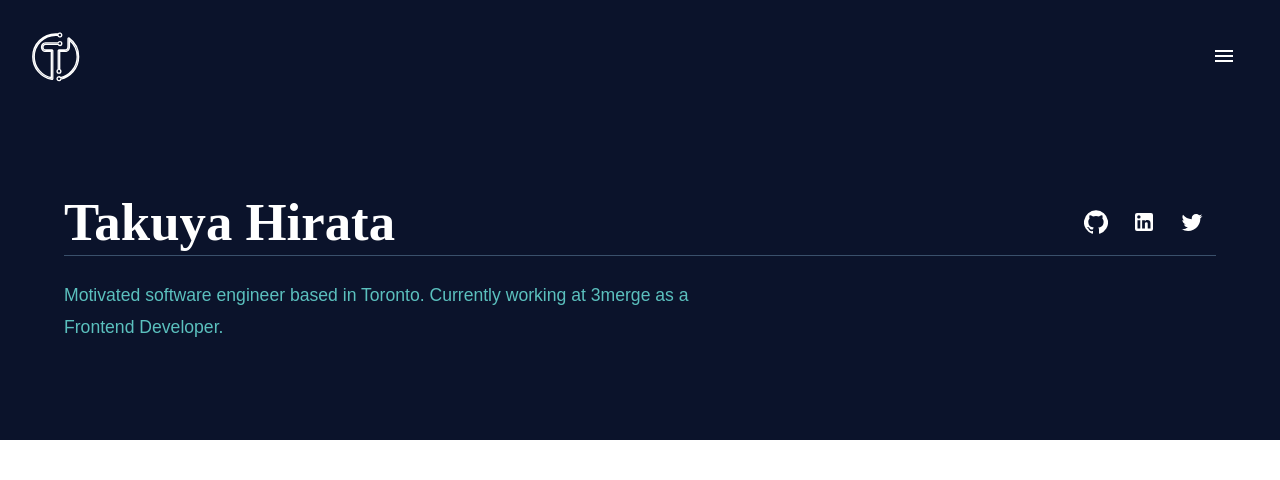
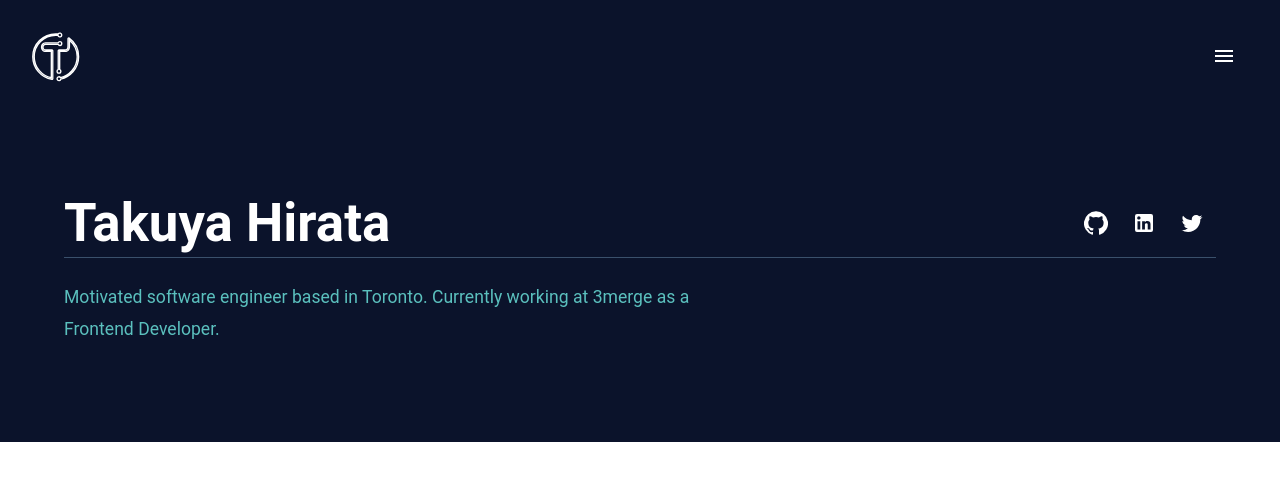
Before and after one commit to takuyahirata23/portfolio-v3, a Next.js app: page /profile in a window 1280 px wide. Shown: the top 480 px of the page. Built offline with nearby package versions, Linux system fonts and the light colour scheme; what fp-ts would draw is missing.

Commit message:
feat: new landing page

```diff
--- a/package.json
+++ b/package.json
@@ -16,7 +16,8 @@
     "react": "17.0.1",
     "react-dom": "17.0.1",
     "typeface-cormorant-garamond": "^1.1.13",
-    "typeface-proza-libre": "^1.1.13"
+    "typeface-proza-libre": "^1.1.13",
+    "typeface-roboto": "^1.1.13"
   },
   "devDependencies": {
     "@types/node": "^14.14.31",
--- a/src/components/Banner/Banner.tsx
+++ b/src/components/Banner/Banner.tsx
@@ -1,9 +1,11 @@
 import { useState, useLayoutEffect } from 'react'
-import { Box, Typography } from '@material-ui/core'
+import { Box, Typography, IconButton } from '@material-ui/core'
 import KeyboardArrowDownIcon from '@material-ui/icons/KeyboardArrowDown'
-import { IconButton } from '../../elements'
+// import { IconButton } from '../../elements'
 import { getHeightIO } from '../../utils/functions'
 import useStyles from './useStyles'
+
+const joinClassNames = (...classNames) => classNames.join(' ')
 
 export default function Banner() {
   const [height, setHeight] = useState<any>(undefined)
@@ -29,22 +31,22 @@ export default function Banner() {
   const cls = useStyles({ height })
 
   return (
-    <Box
-      display="flex"
-      justifyContent="center"
-      flexDirection="column"
-      alignItems="center"
-      className={cls.wrapper}
-    >
-      <Typography color="textSecondary" gutterBottom>
-        compose(getTodo, wave, sayHello)(Takuya)
-      </Typography>
-      <Typography variant="h1" color="textPrimary">
-        Hello👋 I write code
-      </Typography>
-      <IconButton onClick={scroll}>
-        <KeyboardArrowDownIcon />
-      </IconButton>
+    <Box className={joinClassNames(cls.flex, cls.wrapper)}>
+      <Box className={joinClassNames(cls.flex, cls.underlay)}>
+        <Typography variant="body2">HELLO</Typography>
+      </Box>
+      <Box className={joinClassNames(cls.flex, cls.profileWrapper)}>
+        <div className={cls.h1Wrapper}>
+          <Typography variant="h1" color="textPrimary">
+            I write code
+          </Typography>
+          <Box className={joinClassNames(cls.flex, cls.arrow)}>
+            <IconButton onClick={scroll}>
+              <KeyboardArrowDownIcon fontSize="large" />
+            </IconButton>
+          </Box>
+        </div>
+      </Box>
     </Box>
   )
 }
--- a/src/components/Banner/useStyles.ts
+++ b/src/components/Banner/useStyles.ts
@@ -1,5 +1,48 @@
 import makeStyles from '@material-ui/core/styles/makeStyles'
 
-export default makeStyles(({ breakpoints }) => ({
-  wrapper: ({ height }) => ({ height }),
+type Args = {
+  height: number
+}
+
+export default makeStyles(({ breakpoints, typography }) => ({
+  flex: {
+    display: 'flex',
+    alignItems: 'center',
+    justifyContent: 'center',
+  },
+  wrapper: ({ height }: Args) => ({
+    height,
+    position: 'relative',
+  }),
+  underlay: {
+    position: 'absolute',
+    top: 0,
+    left: 0,
+    right: 0,
+    bottom: 0,
+  },
+  profileWrapper: {
+    flexDirection: 'column',
+    position: 'relative',
+  },
+  name: {
+    lineHeight: 1.2,
+    fontWeight: typography.fontWeightLight,
+  },
+  h1Wrapper: {
+    position: 'relative',
+  },
+  arrow: {
+    position: 'absolute',
+    top: 70,
+    left: 0,
+    right: 0,
+    flexDirection: 'column',
+    [breakpoints.up('md')]: {
+      top: 120,
+    },
+    [breakpoints.up('lg')]: {
+      top: 150,
+    },
+  },
 }))
--- a/src/elements/Layout/Layout.tsx
+++ b/src/elements/Layout/Layout.tsx
@@ -17,8 +17,8 @@ export default function Layout({
   const padding = py ? [3, 5, 8, 10] : []
   return (
     <Box className={cls.root}>
-      <Header />
       <Box className={cls.container} py={padding}>
+        <Header />
         {children}
       </Box>
     </Box>
--- a/src/utils/theme.ts
+++ b/src/utils/theme.ts
@@ -19,24 +19,28 @@ export const darkTheme = createMuiTheme({
     divider: '#3A506B',
   },
   typography: {
-    fontFamily: ['Cormorant Garamond', 'serif'].join(', '),
+    fontFamily: ['Roboto', 'sans-serif'].join(', '),
   },
 })
 
 darkTheme.typography.h1 = {
-  fontSize: '4rem',
-  fontFamily: ['Cormorant Garamond', 'serif'].join(', '),
-  [darkTheme.breakpoints.down('sm')]: {
+  fontSize: '2rem',
+  fontFamily: ['Roboto', 'sans-serif'].join(', '),
+  [darkTheme.breakpoints.up('sm')]: {
     fontSize: '3rem',
   },
-  [darkTheme.breakpoints.down('xs')]: {
-    fontSize: '2.3rem',
+  [darkTheme.breakpoints.up('md')]: {
+    fontSize: '3.5rem',
+    fontWeight: darkTheme.typography.fontWeightLight,
+  },
+  [darkTheme.breakpoints.up('lg')]: {
+    fontSize: '4rem',
   },
 }
 
 darkTheme.typography.h2 = {
   fontSize: '3.3rem',
-  fontFamily: ['Cormorant Garamond', 'serif'].join(', '),
+  fontFamily: ['Roboto', 'sans-serif'].join(', '),
   [darkTheme.breakpoints.down('sm')]: {
     fontSize: '2.5rem',
   },
@@ -47,7 +51,7 @@ darkTheme.typography.h2 = {
 
 darkTheme.typography.h3 = {
   fontSize: '1.8rem',
-  fontFamily: ['Cormorant Garamond', 'serif'].join(', '),
+  fontFamily: ['Roboto', 'sans-serif'].join(', '),
   [darkTheme.breakpoints.down('sm')]: {
     fontSize: '1.5rem',
   },
@@ -58,6 +62,7 @@ darkTheme.typography.h3 = {
 
 darkTheme.typography.body1 = {
   fontSize: '1.2rem',
+  fontFamily: ['Roboto', 'sans-serif'].join(', '),
   maxWidth: '42rem',
   lineHeight: 1.8,
   [darkTheme.breakpoints.down('lg')]: {
@@ -70,3 +75,18 @@ darkTheme.typography.body1 = {
     fontSize: '.9rem',
   },
 }
+
+darkTheme.typography.body2 = {
+  fontFamily: ['Roboto', 'sans-serif'].join(', '),
+  color: darkTheme.palette.primary.light,
+  fontWeight: darkTheme.typography.fontWeightBold,
+  display: 'none',
+  opacity: 0.2,
+  [darkTheme.breakpoints.up('md')]: {
+    display: 'block',
+    fontSize: '14rem',
+  },
+  [darkTheme.breakpoints.up('lg')]: {
+    fontSize: '17rem',
+  },
+}
```
Also changed, not shown: 1 other file (tests, documents, lock files or other folders).
